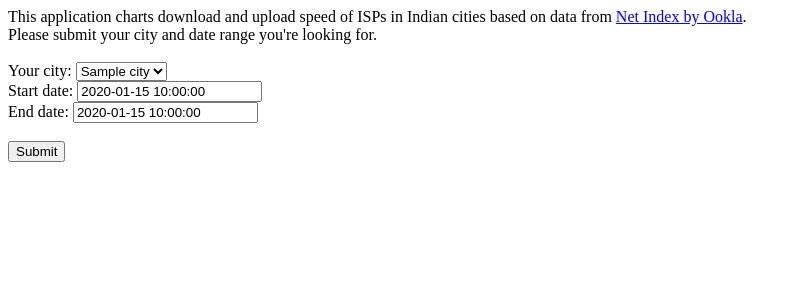
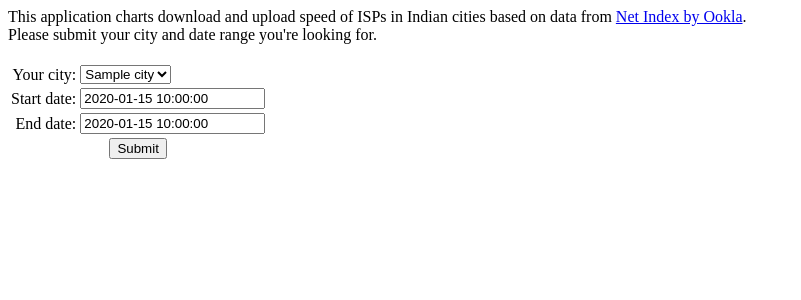
Before and after one commit to mainak1729/cityinternetspeed, a Python web app: template templates/form.html in a window 1280 px wide. Shown: the top 300 px of the page, without its empty margins (0-801 px from the left). Run offline with Jinja, Linux system fonts and the light colour scheme; the template is opened without the code that fills it: most values are stand-ins (such as "Sample title", 1, 10 or a date in 2020); some libraries are stand-ins or nearby versions.

Commit message:
Use table in form. Deployed.

```diff
--- a/main.py
+++ b/main.py
@@ -18,7 +18,7 @@ firstForm = jinja_env.get_template('form.html').render(cityList=cityList,
     dataStartDate='2008, 1 - 1, 1',
     dataEndDate='2013, 10 - 1, 19')
 
-class Isp:
+class Isp(object):
     def __init__(self, isp_name, download_kbps, upload_kbps, total_tests, distance_kms):
         self.ispName = isp_name
         self.count = 1
@@ -67,7 +67,7 @@ class MainPage(Handler):
         "NIB (National Internet Backbone)","2008-01-01",1549.52,237.856,272,283.735
         '''
         cityDataFile = cityName.lower() + 'Data.csv'
-        cityData = open(cityDataFile, 'rb')
+        cityData = open(cityDataFile, 'r')
 
         startDate = defaultStartDate = self.dateString_to_date(self.request.get('startDate'))
         endDate = defaultEndDate = self.dateString_to_date(self.request.get('endDate'))
@@ -83,7 +83,7 @@ class MainPage(Handler):
         ispList = []
         ispNameList = []
 
-        dataIterator = csv.reader(cityData, skipinitialspace=True).__iter__()
+        dataIterator = csv.reader(cityData, skipinitialspace=True)
         currentData = dataIterator.next()
 
         while self.dateString_to_date(currentData[1]) < startDate:
--- a/templates/chart.html
+++ b/templates/chart.html
@@ -54,9 +54,9 @@
         <div id="download_div"></div>
         <div id="upload_div"></div>
         <hr>
-        Data from <a href="http://www.netindex.com/source-data/" target="_blank">http://www.netindex.com/source-data/</a><br>
-        <a href="https://drive.google.com/file/d/0B6GVDqnESJVseEdsclM4YzNoOEU/edit?usp=sharing" target="_blank">FAQ</a> from source<br>
+        Data from <a href="http://www.netindex.com/source-data/" target="_blank" rel="nofollow">http://www.netindex.com/source-data/</a><br>
+        <a href="https://drive.google.com/file/d/0B6GVDqnESJVseEdsclM4YzNoOEU/edit?usp=sharing" target="_blank" rel="nofollow" style="text-decoration:none">FAQ</a> from source<br>
         Last updated: {{ lastUpdatedDate }}<br>
-        <a href="mailto:mainak1729@gmail.com?subject=Feedback%20for%20cityinternetspeed" target="_blank">Feedback</a><br><br>
+        <a href="mailto:mainak1729@gmail.com?subject=Feedback%20for%20cityinternetspeed" target="_blank" rel="nofollow" style="text-decoration:none">Feedback</a><br><br>
     </body>
 </html>
--- a/templates/form.html
+++ b/templates/form.html
@@ -37,7 +37,10 @@
         <a href="http://www.netindex.com" target="_blank">Net Index by Ookla</a>.<br>
         Please submit your city and date range you're looking for.<br><br>
         <form name="inputForm" method="post">
-            <div>Your city: <select name="city">
+            <table>
+                <tr>
+                    <th align=right style="font-weight: normal">Your city:
+                    <td><select name="city">
                         {% for city in cityList %}
                             {% if city == cityName %}
                                 <option selected value="{{ city }}">{{ city }}</option>
@@ -45,10 +48,16 @@
                                 <option value="{{ city }}">{{ city }}</option>
                             {% endif %}
                         {% endfor %}
-            </select></div>
-            <div>Start date: <input type="text" id="from" name="startDate" value="{{ defaultStartDate }}"></div>
-            <div>End date: <input type="text" id="to" name="endDate" value="{{ defaultEndDate }}"></div><br>
-            <div><input type="submit" value="Submit"></div>
+                    </select>
+                <tr>
+                    <th align=right style="font-weight: normal">Start date:
+                    <td><input type="text" id="from" name="startDate" value="{{ defaultStartDate }}">
+                <tr>
+                    <th align=right style="font-weight: normal">End date:
+                    <td><input type="text" id="to" name="endDate" value="{{ defaultEndDate }}">
+                <tr>
+                    <td colspan=2 align=center><input type="submit" value="Submit">
+            </table>
         </form>
     </body>
 </html>
```
Lines whose indentation alone changed are shown as unchanged.
